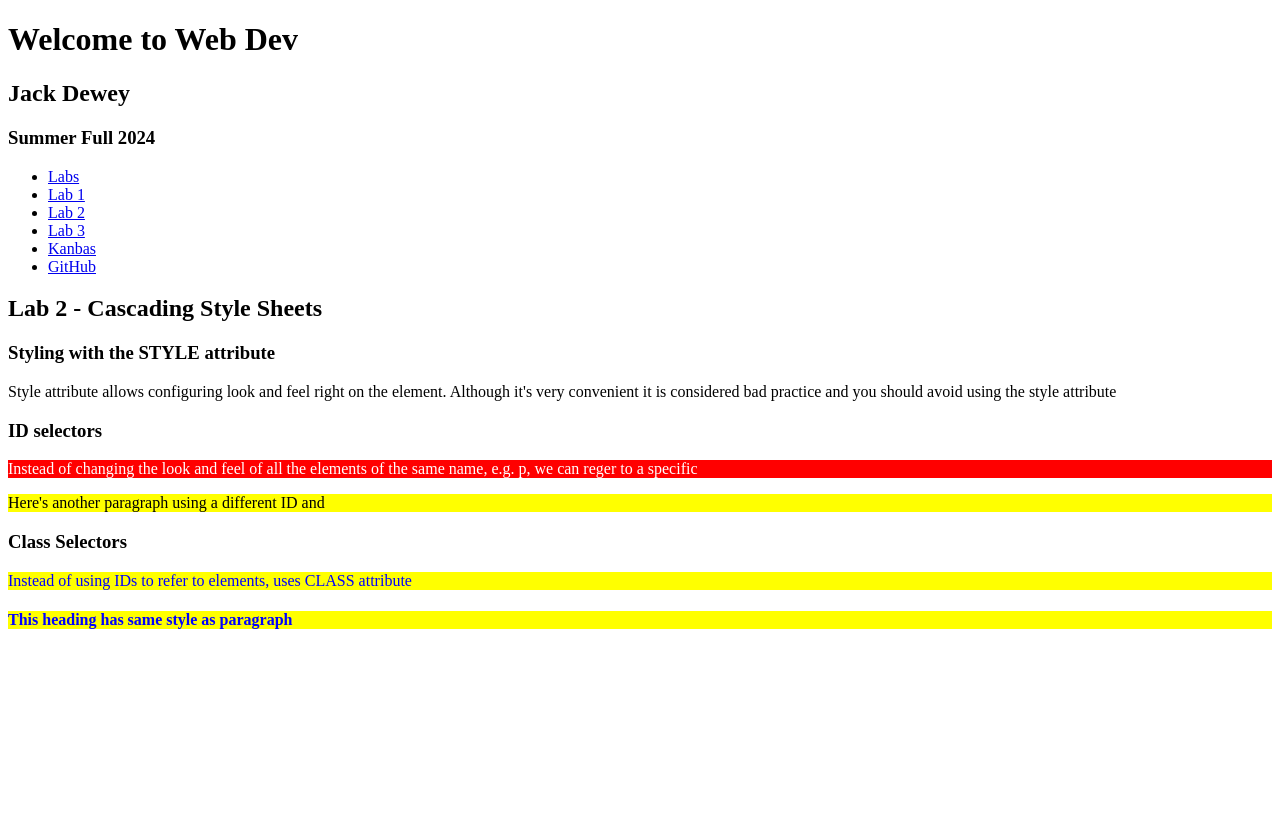
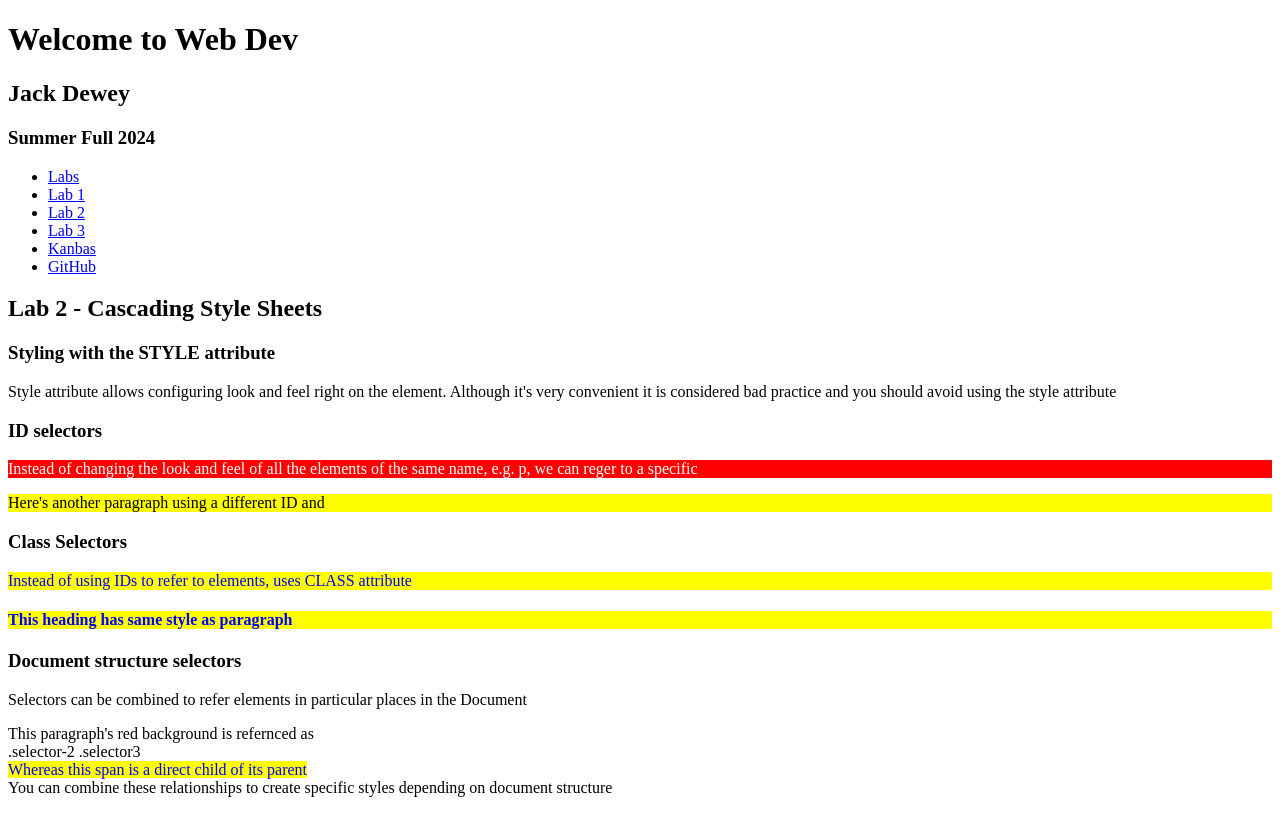
Before and after one commit to jackhdewey/kanbas-react-web-app-suf-2024, a React (Create React App) app: page /#/Labs/Lab2 in a window 1280 px wide. Built offline with nearby package versions, Linux system fonts and the light colour scheme.

Commit message:
Lab 2 update

```diff
--- /dev/null
+++ b/src/Labs/Lab2/DocumentStructureStyle.tsx
@@ -0,0 +1,18 @@
+export default function DocumentStructureStyle() {
+    return(
+        <div className="wd-selector-1">
+            <h3>Document structure selectors</h3>
+            <div className="wd-selector-2">
+                Selectors can be combined to refer elements in particular places in the Document
+                <p className="wd-selector-3">
+                    This paragraph's red background is refernced as <br />
+                    .selector-2 .selector3 <br />
+                    <span className="wd-selector-4">
+                        Whereas this span is a direct child of its parent
+                    </span><br />
+                    You can combine these relationships to create specific styles depending on document structure
+                </p>
+            </div>
+        </div>
+    );
+}
--- a/src/Labs/Lab2/index.css
+++ b/src/Labs/Lab2/index.css
@@ -19,3 +19,13 @@
     background-color: yellow;
     color: blue;
 }
+
+.wd-selector1 .wd-selector3 {
+    background-color: red;
+    color: white;
+}
+
+.wd-selector-2 > .wd-selector-3 > .wd-selector-4 {
+    background-color: yellow;
+    color: blue;
+}
--- a/src/Labs/Lab2/index.tsx
+++ b/src/Labs/Lab2/index.tsx
@@ -2,6 +2,7 @@
 import ClassSelectors from "./ClassSelectors";
 import StyleAttribute from "./StyleAttribute";
 import IdSelector from "./idSelector";
+import DocumentStructureStyle from "./DocumentStructureStyle";
 import "./index.css";
 
 export default function Lab2() {
@@ -11,6 +12,7 @@
         <StyleAttribute />
         <IdSelector />
         <ClassSelectors />
+        <DocumentStructureStyle />
       </div>
     );
 }
```
